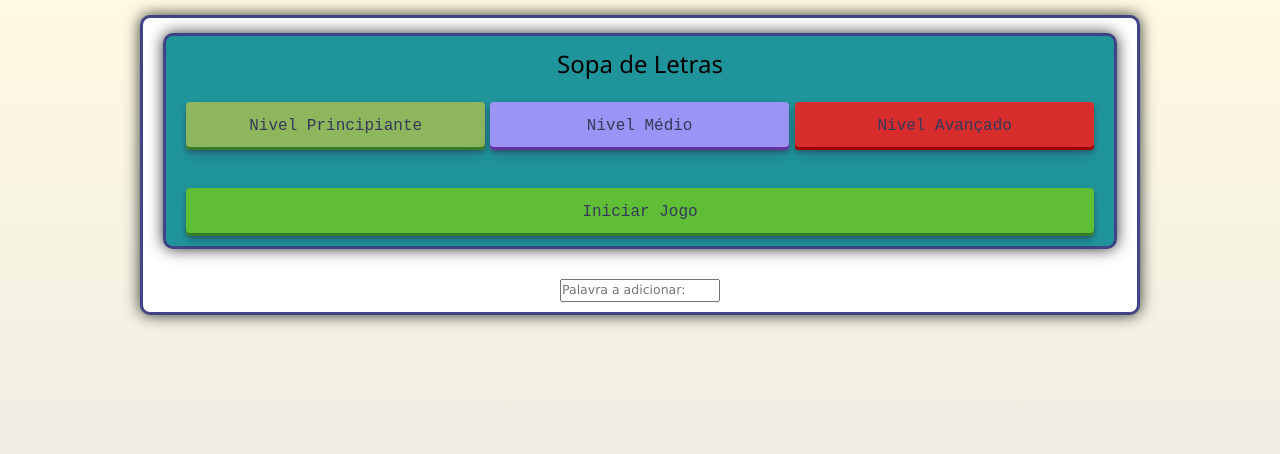
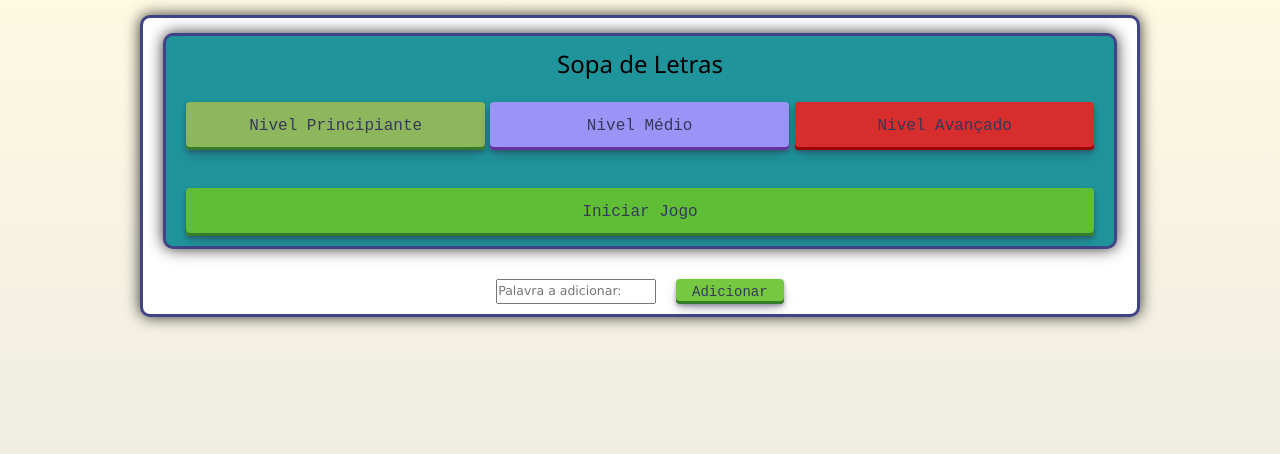
Before and after one commit to G3n3z/AlphabetSoup-ReactJs, a React (Create React App) app in the folder alphabetsoap/: page / in a window 1280 px wide. Shown: the top 454 px of the page. Built offline with nearby package versions, Linux system fonts and the light colour scheme.

Commit message:
last updates

```diff
--- a/alphabetsoap/src/App.js
+++ b/alphabetsoap/src/App.js
@@ -86,34 +86,6 @@ function App() {
 
 
 
-
-
-  // (() => {
-  //   if(estado === 0)
-  //     return;
-  //   if(level === 1){
-  //     nLin = nCol = 10;
-  //     grid = "gridprincipiante";
-  //     numberWords = 4;
-  //   }else if(level === 2){
-  //     nLin = nCol = 15;
-  //     grid ="gridmedio";
-  //     numberWords = 6;
-  //   }
-  //   else if(level === 3){
-  //     nLin = nCol = 20;
-  //     grid ="gridavancado";
-  //     numberWords = 8;
-  //   }else{
-  //     return;
-  //   }
-  //   getWords();
-  //   generateTable();
-  //   //pontuacao.current = 0;
-
-  // })();
-
-
  /**
   * Funcao que armazena o handle para a funcao que faz update à pontuacao do PontuacaoLabel
   * @param {handle} handle handle para funcao de update
@@ -194,6 +166,7 @@ function App() {
         handleUpdatePont={receiveUpdatePont}
         intervalRef = {intervalRef}
         loseGameForTime = {loseGameForTime}
+        modalOpen={open}
       ></ControlPanel>
       <GamePanel
         estado={estado}
--- a/alphabetsoap/src/components/buttonStart/button-start.component.jsx
+++ b/alphabetsoap/src/components/buttonStart/button-start.component.jsx
@@ -1,7 +1,7 @@
 import "./button-start.css"
-import { useState } from "react";
+import { useState, useEffect } from "react";
 function ButtonStart(props) {
-    const {estado} = props;
+    const {estado, modalOpen} = props;
 
     const [clicked, setClicked] = useState("");
 
@@ -10,8 +10,19 @@ function ButtonStart(props) {
      * intencao de inicio de jogo
      */
     const click = () =>{
+        if(modalOpen === true){
+            return;
+        }
         props.play();
     }
+
+    useEffect(() => {
+        if(modalOpen){
+            setClicked("activeButton");
+        }else{
+            setClicked("");
+        }
+    }, [modalOpen])
     return(
         <div className={`buttonStart ${clicked}`} onClick = {click}>{estado === 0 ? "Iniciar Jogo" : "Terminar Jogo"}</div>
     );
--- a/alphabetsoap/src/components/buttonStart/button-start.css
+++ b/alphabetsoap/src/components/buttonStart/button-start.css
@@ -37,4 +37,5 @@
     background-color:grey;
     box-shadow: rgba(45, 35, 66, 0.4) 0 2px 4px,rgba(45, 35, 66, 0.3) 0 7px 13px 0px,#347c2c 0 0px 0 inset;
     transform: translateY(2px);
+    cursor: default;
 }
--- a/alphabetsoap/src/components/control-panel/control-panel.component.jsx
+++ b/alphabetsoap/src/components/control-panel/control-panel.component.jsx
@@ -3,7 +3,7 @@ import {ButtonLevel, ButtonStart, TimeLabel, PontuacaoLabel} from "../index";
 //import { useState } from "react";
 function ControlPanel(props) {
 
-    const {estado, onStartGame, onStopGame, level, onLevel, time, pontuacao, handleUpdatePont, intervalRef, loseGameForTime} = props;
+    const {estado, onStartGame, onStopGame, level, onLevel, time, pontuacao, handleUpdatePont, intervalRef, loseGameForTime, modalOpen} = props;
     //const [activeLevel, setActiveLevel] = useState(["","",""]);
     //const [levelClicked, setLevelClicked] = useState(0);
     const buttons = [
@@ -42,7 +42,6 @@ function ControlPanel(props) {
         if(level !== 0 && estado === 0)
         {
            onStartGame();
-
         }
         else{
             onStopGame();
@@ -65,7 +64,7 @@ function ControlPanel(props) {
                 <TimeLabel estado = {estado} time = {time} level = {level} loseGameForTime= {loseGameForTime} intervalRef = {intervalRef}/>
                 <PontuacaoLabel estado = {estado} pontuacao = {pontuacao} handleUpdatePont = {handleUpdatePont}></PontuacaoLabel>
             </div>
-            <ButtonStart play= {play} estado = {estado} levelChoose = {level}></ButtonStart>
+            <ButtonStart play= {play} estado = {estado} modalOpen = {modalOpen} levelChoose = {level} ></ButtonStart>
           </div>
         </section>
 
--- a/alphabetsoap/src/components/game-panel/gamePanel.component.jsx
+++ b/alphabetsoap/src/components/game-panel/gamePanel.component.jsx
@@ -339,8 +339,7 @@ function GamePanel(props) {
                     </div>)
                     :( <div></div> )
                   }
-                  {/* <Modal isOpen = {open} ganhou = {ganhou} pontuacao = {pontuacao} tempo = {time} level = {level} handleCloseModal = {handleCloseModal}
-                  handleNextGame = {nextGame} handleNewGame = {newGame}/> */}
+
     </div>
   );
 }
--- a/alphabetsoap/src/components/gameTable/gameTable.component.jsx
+++ b/alphabetsoap/src/components/gameTable/gameTable.component.jsx
@@ -236,7 +236,7 @@ function GameTable(props){
                 //console.log(" Game Table" + props.lines +  " - " - props.columns)
                 for(let i = 0; i < props.lines; i++){
                     for(let j = 0; j < props.columns;j++){
-                        letters.push(<Letter line = {i} col = {j} mouseDown = {mouseDown} onMouseDown = {handleMouseDown} onMouseUp = {handleMouseUp}
+                        letters.push(<Letter line = {i} col = {j} key ={`${i} + ${j}`} mouseDown = {mouseDown} onMouseDown = {handleMouseDown} onMouseUp = {handleMouseUp}
                         onMouseHover={handleMouseHover} level = {level} indexColor = {indexColor} estado = {estado}>
                                          {tabela[i][j]}
                                     </Letter>);
--- a/alphabetsoap/src/components/inputWord/inputWord.component.jsx
+++ b/alphabetsoap/src/components/inputWord/inputWord.component.jsx
@@ -1,5 +1,5 @@
 
-
+import "./inputWord.css";
 function InputWord (props){
     const {word} = props;
 
@@ -10,8 +10,8 @@ function InputWord (props){
      */
     function addWord(e){
 
-        if(e.key ==="Enter"){
-            props.handleAddWord(e.target.value);
+        if(e.key ==="Enter" || e === "button"){
+            props.handleAddWord(document.getElementById('inputText').value);
             document.getElementById('inputText').value = "";
         }
     }
@@ -30,8 +30,11 @@ function InputWord (props){
                     return output;
                 })()
             }</div>
-            <input id="inputText" onKeyPress = {addWord} type="text"
-            placeholder="Palavra a adicionar:"></input>
+            <div className="input-container">
+                <input id="inputText" onKeyPress = {addWord} type="text"
+                placeholder="Palavra a adicionar:"></input>
+                <div className="input-button" onClick = {() => addWord("button")}>Adicionar</div>
+            </div>
         </div>
     );
 };
--- /dev/null
+++ b/alphabetsoap/src/components/inputWord/inputWord.css
@@ -0,0 +1,54 @@
+.input-container{
+    display: flex;
+
+}
+
+#inputText{
+    margin-right: 20px;
+}
+.input-button{
+    cursor: pointer;
+    align-items: center;
+  appearance: none;
+  background-color: #fcfcfd;
+  border-radius: 4px;
+  border-width: 0;
+
+  box-sizing: border-box;
+  color: #36395a;
+  cursor: pointer;
+  display: inline-flex;
+  font-family: "JetBrains Mono", monospace;
+  height: 25px;
+  width: 100%;
+  min-width: 50px;
+  justify-content: center;
+  line-height: 1;
+  list-style: none;
+  overflow: hidden;
+  padding-left: 16px;
+  padding-right: 16px;
+  position: relative;
+  text-align: left;
+  text-decoration: none;
+  transition: box-shadow 0.3s, transform 0.3s;
+  user-select: none;
+  -webkit-user-select: none;
+  touch-action: manipulation;
+  white-space: nowrap;
+  will-change: box-shadow, transform;
+  font-size: 14px;
+  background-color: rgba(102, 195, 44, 0.9);
+  box-shadow: rgba(45, 35, 66, 0.4) 0 2px 4px,
+    rgba(45, 35, 66, 0.3) 0 7px 13px -3px, #347c2c 0 -3px 0 inset;
+}
+
+.input-button:focus {
+    box-shadow: #d6d6e7 0 0 0 1.5px inset, rgba(45, 35, 66, 0.4) 0 2px 4px,
+      rgba(45, 35, 66, 0.3) 0 7px 13px -3px, #d6d6e7 0 -3px 0 inset;
+  }
+
+.input-button:active {
+    box-shadow: #d6d6e7 0 3px 7px inset;
+    transform: translateY(2px);
+}
--- a/alphabetsoap/src/components/wordsPanel/words-panel.component.jsx
+++ b/alphabetsoap/src/components/wordsPanel/words-panel.component.jsx
@@ -10,7 +10,7 @@ function WordsPanel(props) {
             {(() => {
                 let wordsShow =[];
                 for (let word of words) {
-                    wordsShow.push(<Word setHandleWordPanel = {setHandleWordPanel} level = {level} indexColor = {indexColor}>
+                    wordsShow.push(<Word key = {word} setHandleWordPanel = {setHandleWordPanel} level = {level} indexColor = {indexColor}>
                                         {word}
                                     </Word>);
                 }
```
Also changed, not shown: 1 other file (tests, documents, lock files or other folders).
